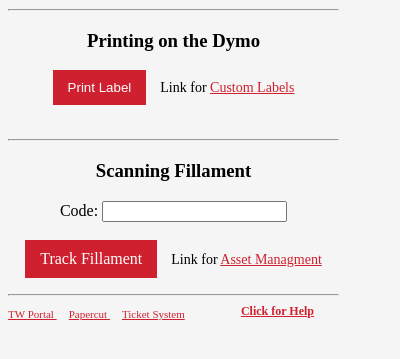
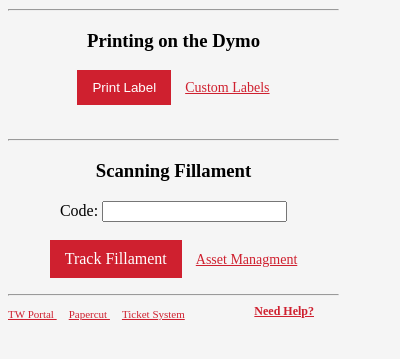
Before and after one commit to TerrapinWorks/dymo, a browser extension: page chrome-extention/popup.html in a window 400 px wide. Shown: the part 71-430 px from the top of the page. Drawn offline with Linux system fonts and the light colour scheme.

Commit message:
changed the dead linkes to working links

```diff
--- a/chrome-extention/popup.html
+++ b/chrome-extention/popup.html
@@ -61,7 +61,7 @@
       <center>
         <h3> Printing on the Dymo </h3>
         <button id="printButton" style="margin-right:10px"> Print Label  </button>
-        <span style="font-size:14px"> Link for <a target="_blank" href="http://labelserver:8081 ">Custom Labels</a></span>
+        <span style="font-size:14px">  <a target="_blank" href="http://labelserver:8081 ">Custom Labels</a></span>
       <br/>
 
       <br/>  <p id="DymoErrorText"> </p><hr/>
@@ -73,7 +73,7 @@
         <h3> Scanning Fillament </h3>
         Code: <input type="text" name="scanerCode" id ="scanCode" /> <br/><br/>
         <a target="_blank" id="fillamentButton" style="margin-right:10px "> Track Fillament </a>
-        <span style="font-size:14px"> Link for <a target="_blank" href="https://assets.tw.umd.edu">Asset Managment</a></span>
+        <span style="font-size:14px"> <a target="_blank" href="https://assets.tw.umd.edu">Asset Managment</a></span>
       </center>
       <p id="scanErrorText"> </p>
     </div>
@@ -81,9 +81,9 @@
 
     <hr/>
     <a class="first" href="https://portal.tw.umd.edu/" target="_blank"> TW Portal </a>
-    <a class = "middle" href="https://maker.umd.edu/job-ticketing/customer/rooms/1"> Papercut </a>
-    <a class = "middle" href="https://help.eng.umd.edu/helpdesk/"> Ticket System </a>
-    <p class="help" ><a target="_blank" href="https://docs.google.com/document/d/1lXl1l3ZjlJ_rZeJoF8O5Fl5HisoVmZqCW_jiMykETzM/edit#heading=h.powwyuega21t"><strong>Click for Help</strong></a></p>
+    <a class = "middle" href="https://maker.umd.edu/job-ticketing/customer/rooms/1" target="_blank"> Papercut </a>
+    <a class = "middle" href="https://help.eng.umd.edu/helpdesk/" target="_blank"> Ticket System </a>
+    <p class="help" ><a target="_blank" href="https://docs.google.com/document/d/1lXl1l3ZjlJ_rZeJoF8O5Fl5HisoVmZqCW_jiMykETzM/edit#heading=h.powwyuega21t"><strong>Need Help?</strong></a></p>
 
 
 
```
Also changed, not shown: chrome-extention/manifest.json.
